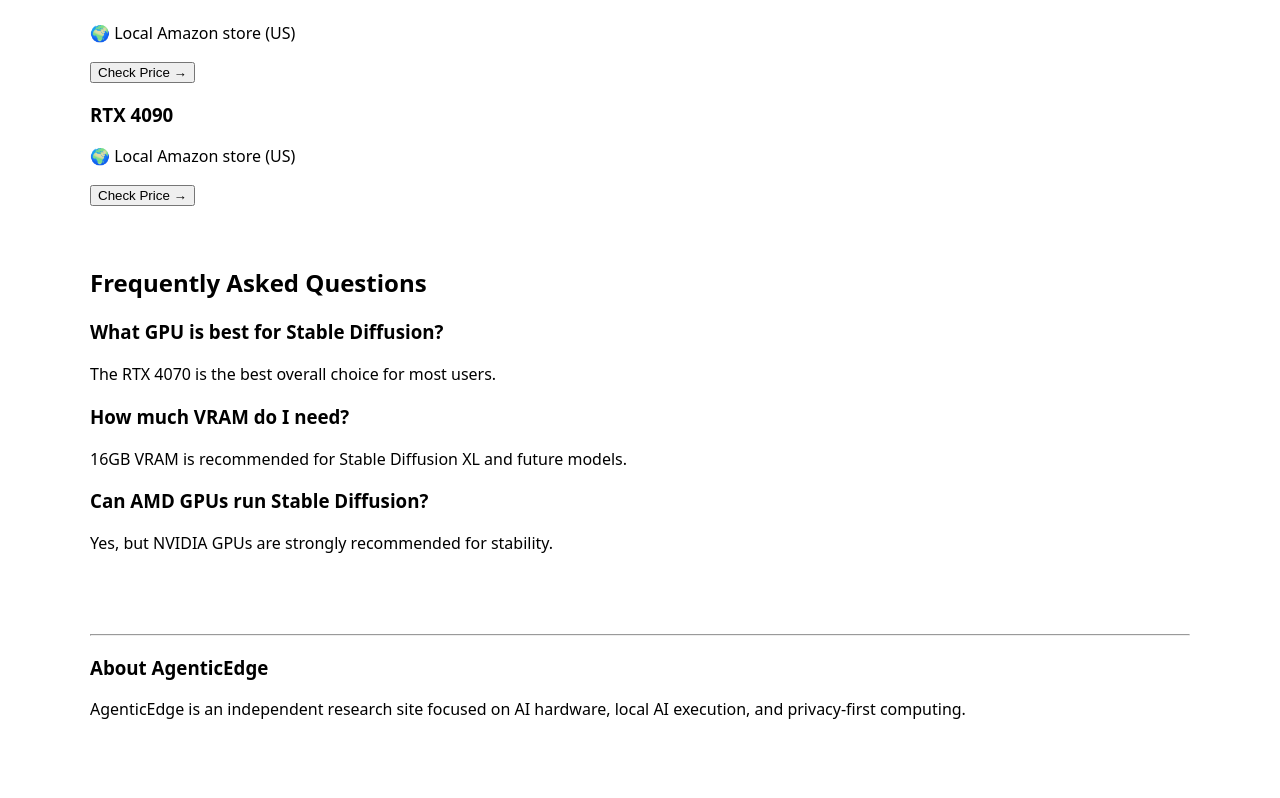
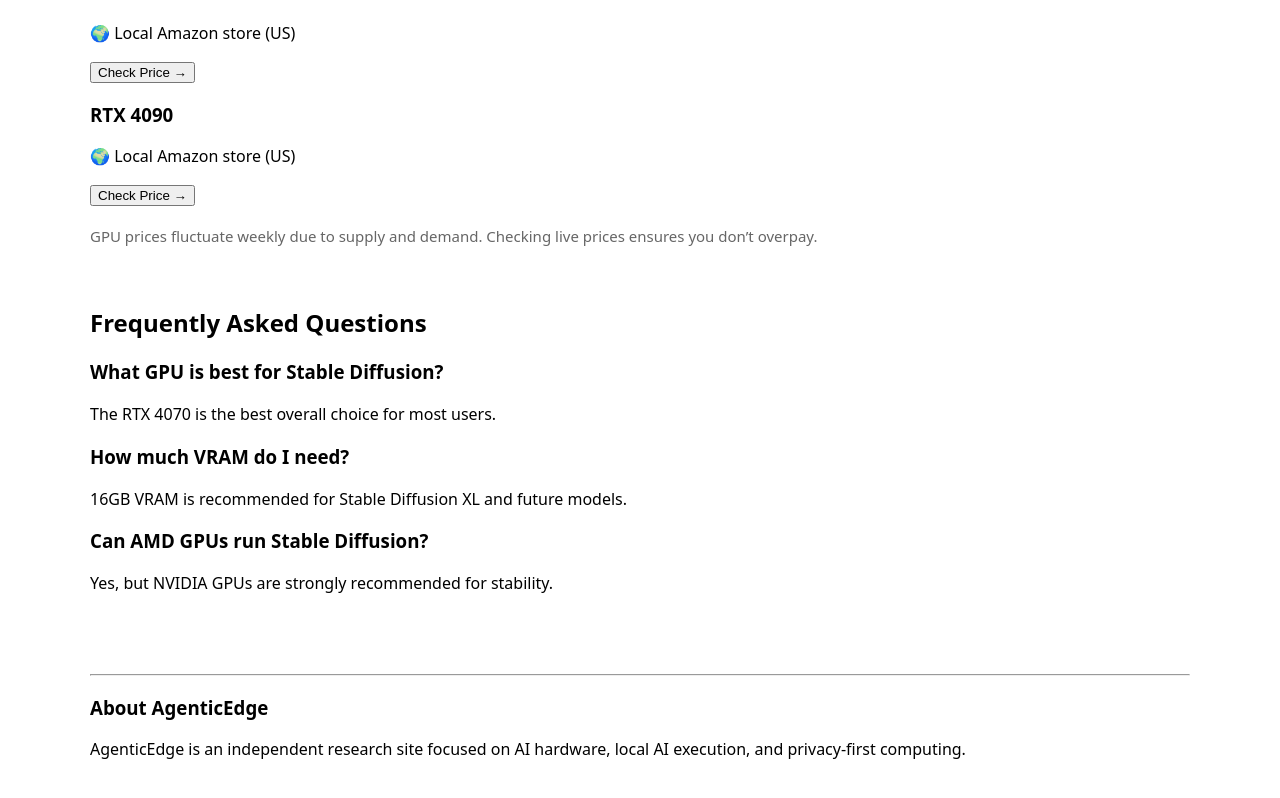
Before and after one commit to newsintech/agentic-edge-final, a Next.js app: page /best-gpu-for-stable-diffusion in a window 1280 px wide. Shown: the part 1100-1898 px from the top of the page. Before the commit the page ends 1876 px from the top, so only its background shows below. Built offline with nearby package versions, Linux system fonts and the light colour scheme.

Commit message:
Update page.tsx

```diff
--- a/app/best-gpu-for-stable-diffusion/page.tsx
+++ b/app/best-gpu-for-stable-diffusion/page.tsx
@@ -177,10 +177,20 @@
 
       {/* ===================== PRICES ===================== */}
       <section id="prices" style={{ marginTop: 60 }}>
-        <h2>Check Live Prices (Auto Geo-Detected)</h2>
-        <p>We automatically open the correct Amazon store for your region.</p>
-        <GeoAffiliate products={products} />
-      </section>
+  <h2>Check Live Prices (Auto Geo-Detected)</h2>
+  <p>
+    We automatically open the correct Amazon store for your region.
+  </p>
+
+  <GeoAffiliate products={products} />
+
+  {/* PRICE PSYCHOLOGY (BOOSTS CLICKS) */}
+  <p style={{ fontSize: 15, color: '#666', marginTop: 20 }}>
+    GPU prices fluctuate weekly due to supply and demand.
+    Checking live prices ensures you don’t overpay.
+  </p>
+</section>
+
 
       {/* ===================== FAQ ===================== */}
       <section id="faqs" style={{ marginTop: 60 }}>
```
